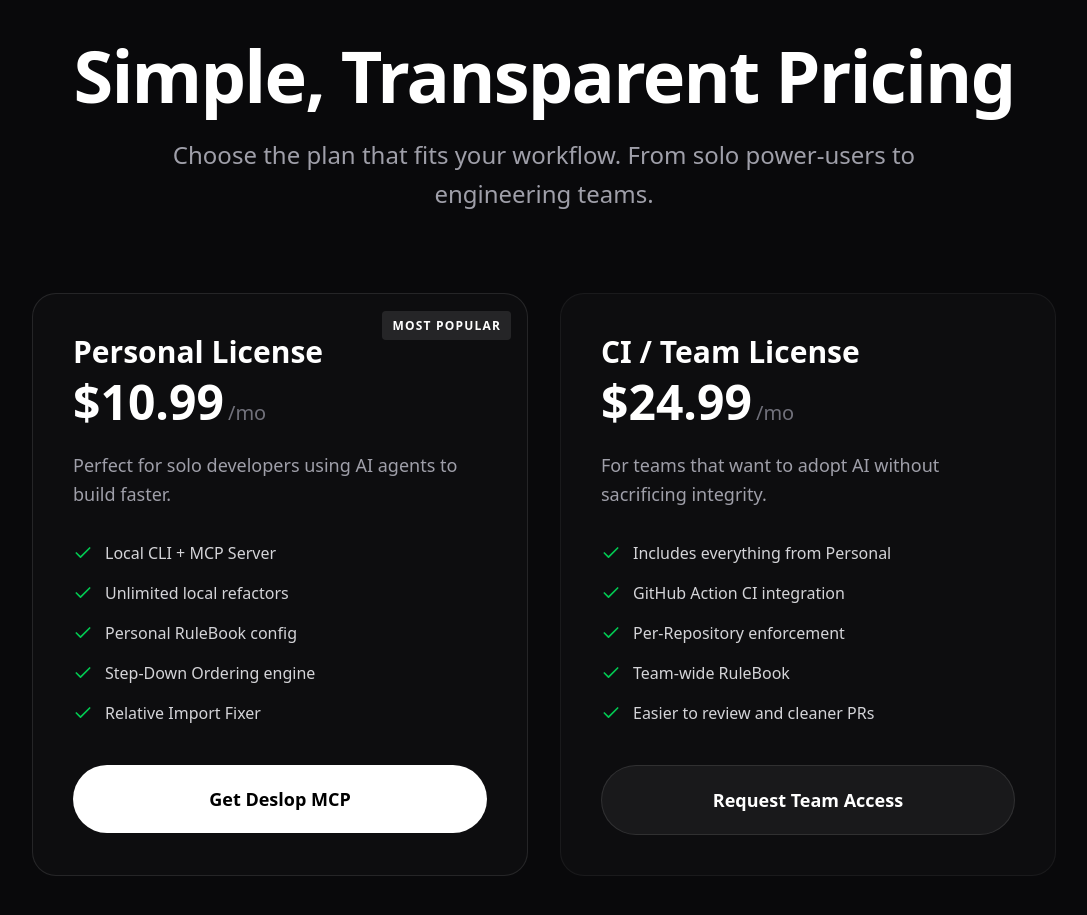
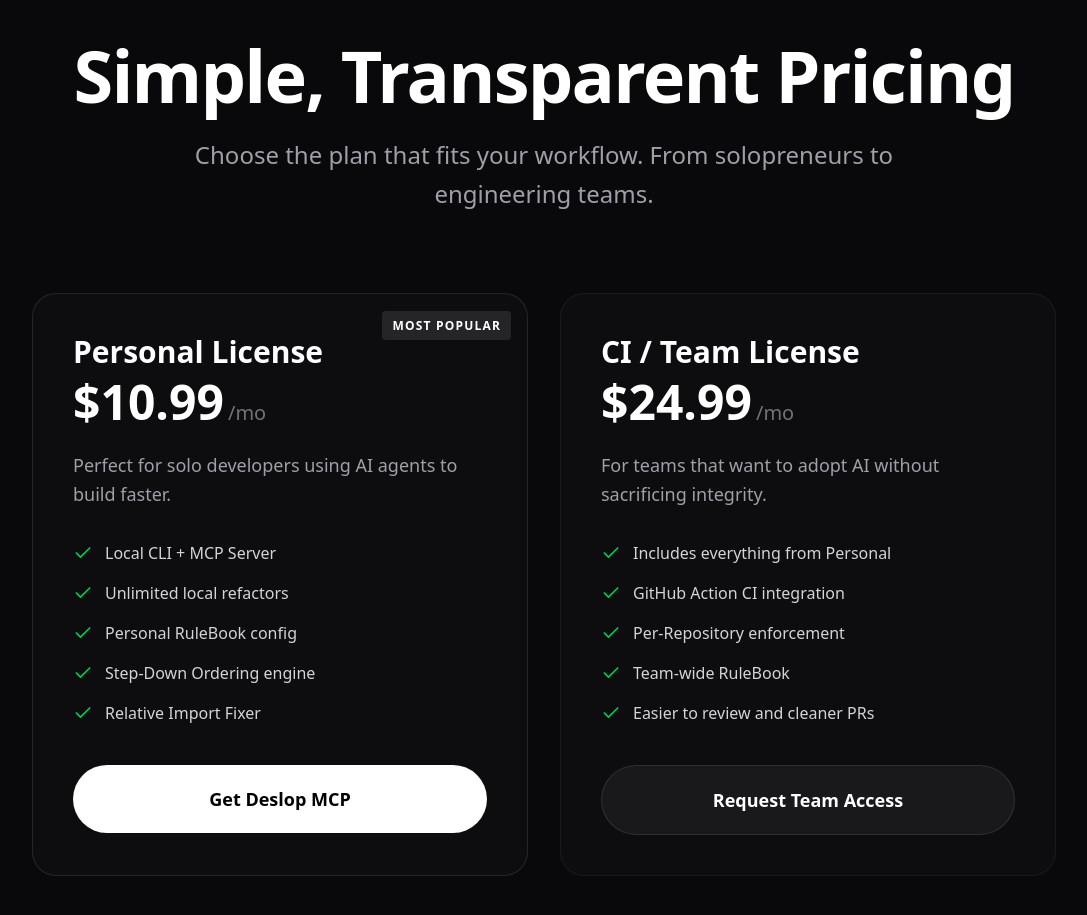
Before and after one commit to Ivy-Apps/deslop-web, a Next.js app: page / in a window 1280 px wide. Shown: the part 3380-4295 px from the top of the page, without its empty margins (96-1183 px from the left). Built offline with nearby package versions, Linux system fonts and the light colour scheme.

Commit message:
WIP: Pricing

```diff
--- a/src/features/landing/components/PricingSection.tsx
+++ b/src/features/landing/components/PricingSection.tsx
@@ -12,7 +12,7 @@ export default function PricingSection(): ReactNode {
             Simple, Transparent Pricing
           </h2>
           <p className={`${textPresets.sectionLeadMuted} ${baseTw.text.muted}`}>
-            Choose the plan that fits your workflow. From solo power-users to
+            Choose the plan that fits your workflow. From solopreneurs to
             engineering teams.
           </p>
         </div>
```
